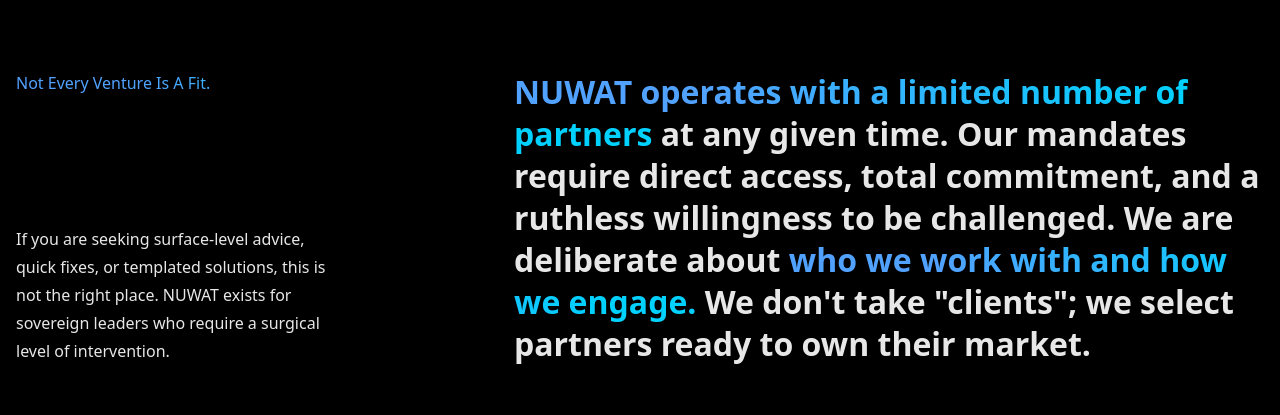
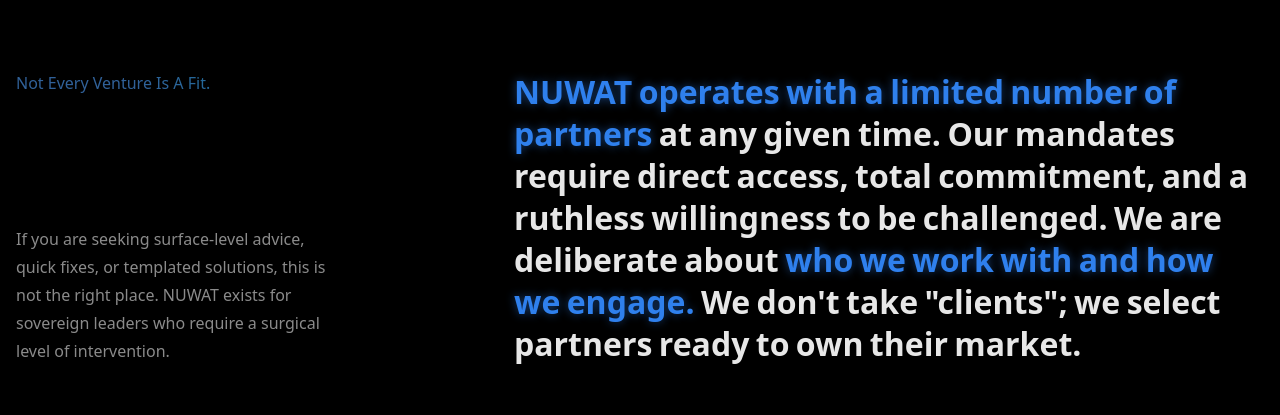
Before and after one commit to Cozmiq-Codes/nuwat, a Next.js app: page /en/contact in a window 1280 px wide. Shown: the part 619-1034 px from the top of the page. Built offline with nearby package versions, Linux system fonts and the light colour scheme.

Commit message:
feat(about-limited): implement 'Ignition Sequence' text reveal

```diff
--- a/components/pages/contact/venture/Venture.tsx
+++ b/components/pages/contact/venture/Venture.tsx
@@ -1,4 +1,7 @@
+"use client";
+
 import React from "react";
+import { motion, Variants } from "framer-motion";
 
 interface VentureProps {
   content: {
@@ -7,6 +10,76 @@ interface VentureProps {
     highlight: string;
   };
 }
+
+const containerVariants: Variants = {
+  hidden: { opacity: 0 },
+  visible: {
+    opacity: 1,
+    transition: {
+      staggerChildren: 0.015,
+      delayChildren: 0.1,
+    },
+  },
+};
+
+const whiteWordVariants: Variants = {
+  hidden: { opacity: 0 },
+  visible: { opacity: 1, transition: { duration: 0.3 } },
+};
+
+const blueWordVariants: Variants = {
+  hidden: { color: "#333333", textShadow: "none", opacity: 0 },
+  visible: {
+    opacity: 1,
+    color: "#2F80ED",
+    textShadow: "0 0 10px rgba(47, 128, 237, 0.5)",
+    transition: { duration: 0.8, ease: "circOut" },
+  },
+};
+
+const IgnitionText = ({ content }: { content: string }) => {
+  // Split by specific span class
+  const segments = content.split(/(<span class="heading-span">.*?<\/span>)/g);
+
+  return (
+    <motion.p
+      className={
+        "text-[#E7E7E7] text-[32px] font-bold leading-10.5 flex flex-wrap gap-x-[0.2em]"
+      }
+      variants={containerVariants}
+      initial="hidden"
+      whileInView="visible"
+      viewport={{ once: true, amount: 0.4 }}
+    >
+      {segments.map((segment, i) => {
+        const isHighlight = segment.startsWith("<span");
+        // Remove tags for processing
+        const cleanText = segment.replace(/<[^>]+>/g, "");
+        if (!cleanText.trim()) return null;
+
+        const words = cleanText.split(/\s+/).filter(Boolean);
+
+        return words.map((word, j) => (
+          <motion.span
+            key={`${i}-${j}`}
+            variants={isHighlight ? blueWordVariants : whiteWordVariants}
+            className={isHighlight ? "cursor-pointer" : ""}
+            whileHover={
+              isHighlight
+                ? {
+                    textShadow: "0 0 15px rgba(47, 128, 237, 0.9)",
+                    filter: "brightness(1.2)",
+                  }
+                : {}
+            }
+          >
+            {word}
+          </motion.span>
+        ));
+      })}
+    </motion.p>
+  );
+};
 
 const Venture = ({ content }: VentureProps) => {
   return (
@@ -18,7 +91,14 @@ const Venture = ({ content }: VentureProps) => {
               "flex flex-col xl:flex-row justify-between w-full gap-8 md:gap-0"
             }
           >
-            <div className={"flex flex-col justify-between w-full md:w-1/2"}>
+            {/* Left Column (The Warning) */}
+            <motion.div
+              className={"flex flex-col justify-between w-full md:w-1/2"}
+              initial={{ opacity: 0 }}
+              whileInView={{ opacity: 0.6 }} // FadeIn with opacity: 0.6
+              viewport={{ once: true }}
+              transition={{ delay: 0.5, duration: 0.5 }}
+            >
               <h3
                 className={
                   "text-[16px] font-medium leading-normal heading-span"
@@ -33,13 +113,11 @@ const Venture = ({ content }: VentureProps) => {
               >
                 {content.description}
               </p>
-            </div>
+            </motion.div>
 
+            {/* Right Column (The Mandate) */}
             <div className={"max-w-[750px]"}>
-              <p
-                className={"text-[#E7E7E7] text-[32px] font-bold leading-10.5"}
-                dangerouslySetInnerHTML={{ __html: content.highlight }}
-              />
+              <IgnitionText content={content.highlight} />
             </div>
           </div>
         </div>
```
